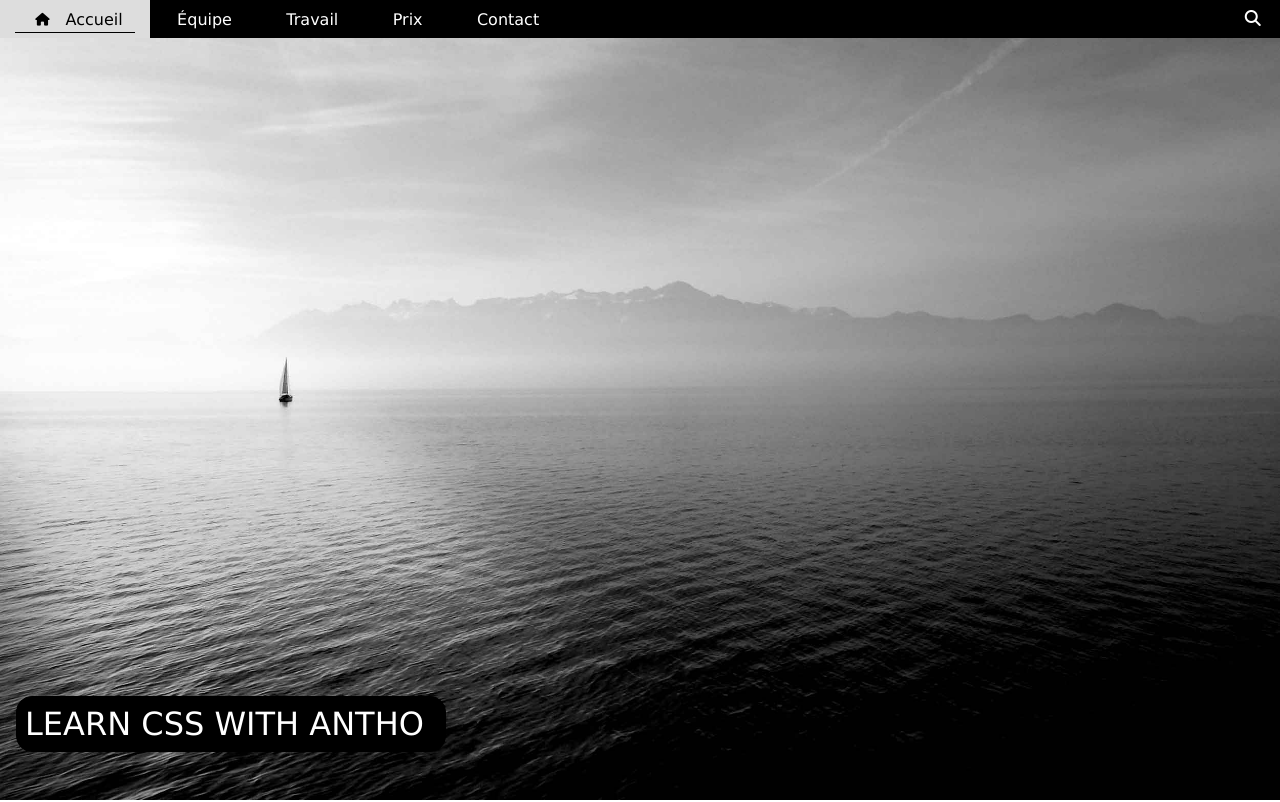
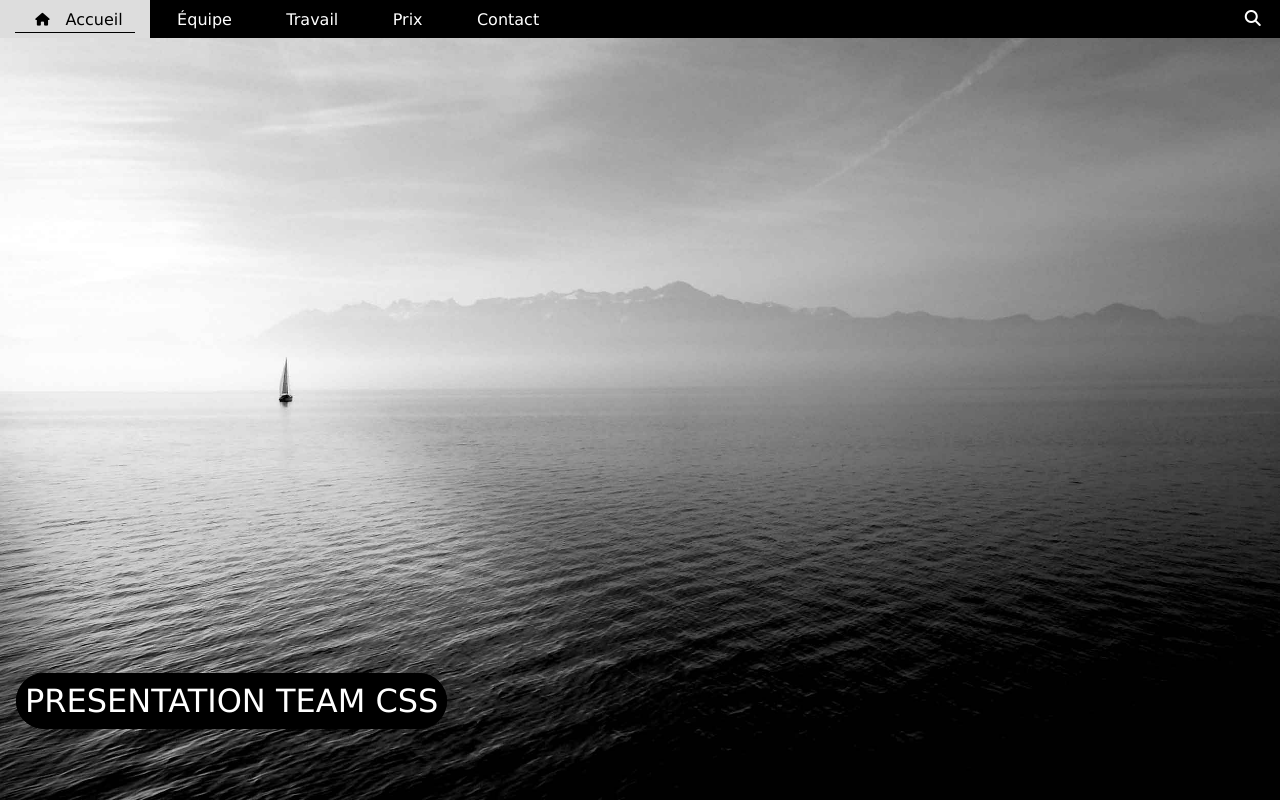
Before and after one commit to anthofancapis/Presentation-Team, a plain HTML site: page index.html in a window 1280 px wide. Shown: the top 802 px of the page. Drawn offline with Linux system fonts and the light colour scheme.

Commit message:
transition

```diff
--- a/css/team.css
+++ b/css/team.css
@@ -24,6 +24,7 @@ a {
 span {
   font-weight: 700;
 }
+
 /* Header */
 
 .vp-container {
@@ -126,20 +127,25 @@ span {
 }
 
 .learn {
-  background-color: black;
-  border: 1px solid black;
   border-radius: 1rem;
-  display: flex;
-  max-width: 430px;
-  margin-bottom: 3rem;
+  margin-bottom: 5rem;
   margin-left: 1rem;
 }
 
 .learn p {
+  display: inline;
+  background-color: black;
+  border: 1px solid black;
+  border-radius: 50px;
   color: white;
   text-transform: uppercase;
   font-size: 2rem;
   padding: 0.5rem;
+  transition: margin-left 3s ease-in-out;
+}
+
+.learn p:hover{
+  margin-left: calc(70% - 100px);
 }
 
 /* Our Team */
@@ -230,11 +236,17 @@ span {
   max-width: 25%;
   margin: 0 0.5rem;
   border-radius: 5px;
+  overflow: hidden;
 }
 
 .image-work img {
   width: 100%;
   border-radius: 5px;
+  transition: transform 0.5s ease-out;
+}
+
+.image-work img:hover {
+  transform: scale(1.1);
 }
 
 .image-work h3 {
@@ -346,6 +358,7 @@ span {
   border: 0;
   transition: 0.5s;
   cursor: pointer;
+  border-radius: 50px;
 }
 
 .price-plan button i {
@@ -445,6 +458,7 @@ span {
   border: 1px solid transparent;
   border-bottom: 1px solid #999;
   flex: auto;
+  height: 2.5rem;
 }
 
 .like-label {
@@ -461,6 +475,7 @@ input[type="checkbox"] {
 
 .like-label button {
   border: 0;
+  border-radius: 50px;
   background-color: black;
   color: white;
   padding: 0.5rem 1rem;
--- a/index.html
+++ b/index.html
@@ -12,6 +12,10 @@
     <title>Accueil - Team</title>
   </head>
   <body>
+
+
+    <!-- Partie Accueil -->
+
     <div class="vp-container">
       <header class="header">
         <nav>
@@ -35,10 +39,14 @@
       </header>
       <section class="vp">
         <div class="learn">
-          <p>Learn css with antho</p>
+          <p>Presentation team css</p>
         </div>
       </section>
     </div>
+
+
+    <!-- Parti Présentation Équipe -->
+
     <section id="section-équipe" class="section-team">
       <div class="our-team">
         <h2>Notre Équipe</h2>
@@ -67,6 +75,11 @@
         </div>
       </div>
     </section>
+
+
+
+    <!-- Parti Travail de L'Équipe -->
+
     <section id="section-travail" class="section-travail">
       <div class="container-work">
         <div class="title-work">
@@ -107,6 +120,11 @@
         <p>+</p>
       </div>
     </section>
+
+
+
+    <!-- Parti Prix et Abonnements -->
+
     <section id="section-prix" class="section-price">
       <div class="price-title">
         <h2>Prix</h2>
@@ -149,6 +167,9 @@
             </div>
       </div>
     </section>
+
+        <!--  Parti Contact -->
+
     <section id="section-contact" class="section-contact">
       <div class="container-contact">
       <div class="info-contact">
@@ -179,7 +200,11 @@
     </div>
     </div>
     </section>
+
+    <!-- Parti Grande Image -->
     <div class="map-image"></div>
+
+    <!--  Parti Footer -->
     <footer class="footer">
      <p>Copyright &#9400; - fait par - Anthony Geiger - 2025</p>
     </footer>
```
